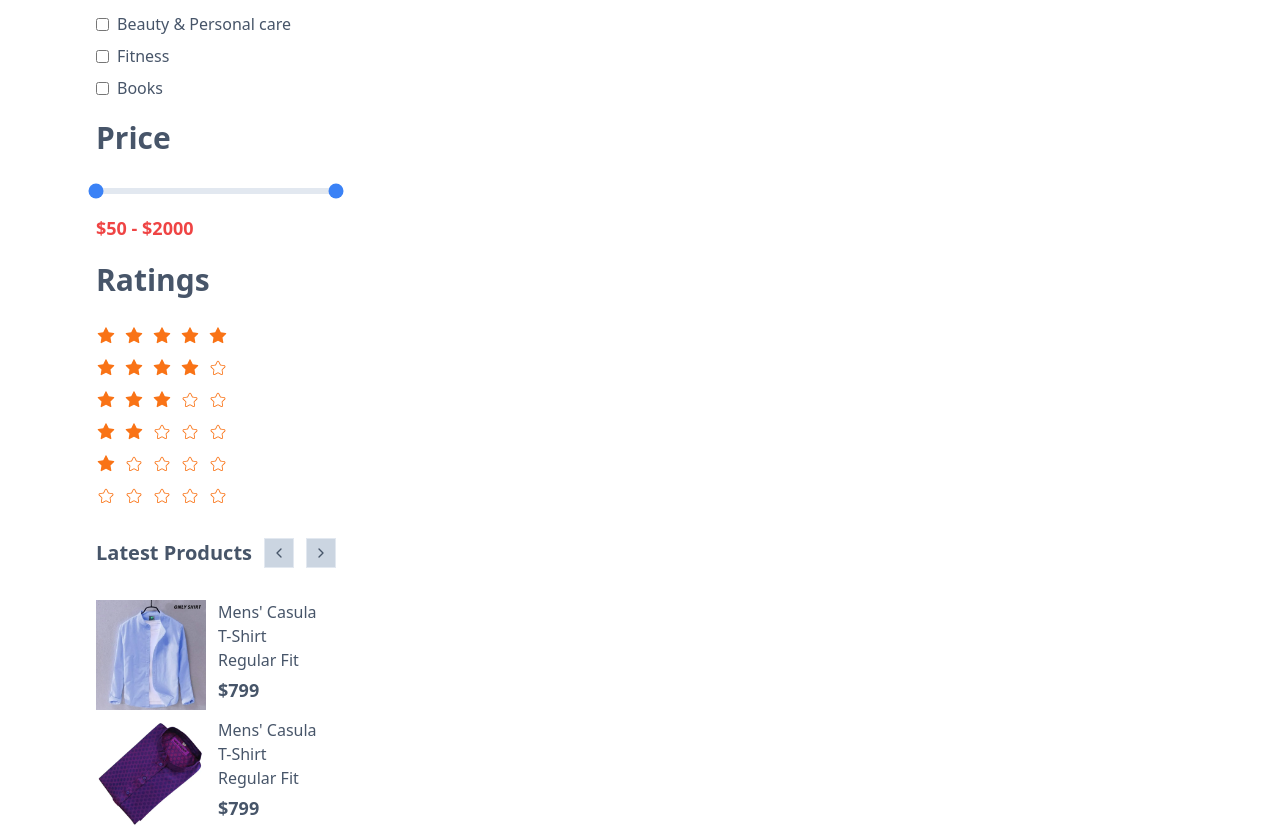
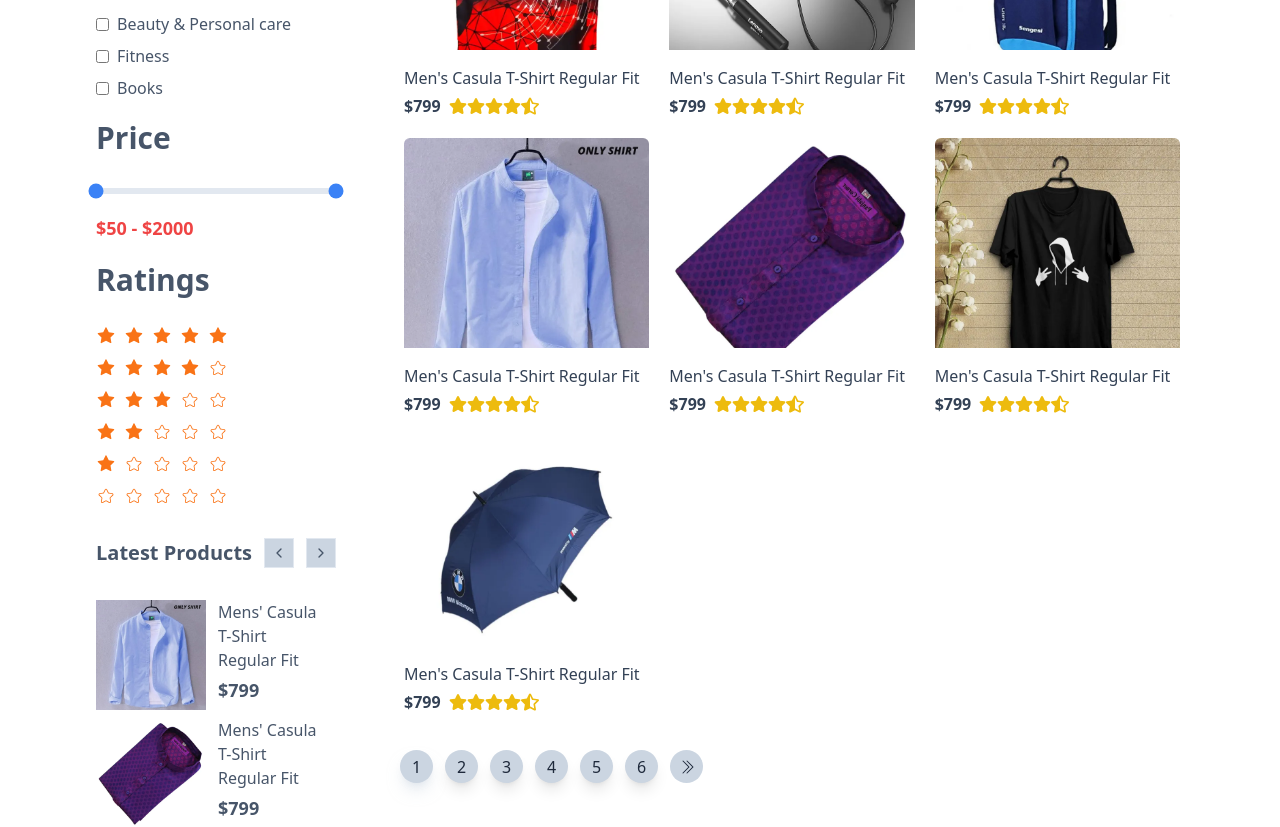
Before and after one commit to sasikant07/multi-vendor-ecommerce, a React (Create React App) app in the folder client/: page /shops in a window 1280 px wide. Shown: the part 760-1587 px from the top of the page. Built offline with nearby package versions, Linux system fonts and the light colour scheme.

Commit message:
Added Shop product design

```diff
--- /dev/null
+++ b/client/src/components/Pagination.jsx
@@ -0,0 +1,68 @@
+import React from "react";
+import { BsChevronDoubleLeft, BsChevronDoubleRight } from "react-icons/bs";
+
+const Pagination = ({
+  pageNumber,
+  setPageNumber,
+  totalItem,
+  perPage,
+  showItem,
+}) => {
+  let totalPage = Math.ceil(totalItem / perPage);
+  let startPage = pageNumber;
+
+  let dif = totalPage - pageNumber;
+
+  if (dif <= showItem) {
+    startPage = totalPage - showItem;
+  }
+  let endPage = startPage < 0 ? showItem : showItem + startPage;
+
+  if (startPage <= 0) {
+    startPage = 1;
+  }
+  const createBtn = () => {
+    const btns = [];
+
+    for (let i = startPage; i < endPage; i++) {
+      btns.push(
+        <li
+          onClick={() => setPageNumber(i)}
+          className={`
+                    ${
+                      pageNumber === i
+                        ? "bg-slate-300 shadow-lg shadow-slate-300/50 text-slate-800"
+                        : "bg-slate-300 hover:bg-slate-300 shadow-lg hover:shadow-slate-300/50 hover:text-slate-800 text-slate-800"
+                    } w-[33px] h-[33px] rounded-full flex justify-center items-center cursor-pointer`}
+        >
+          {i}
+        </li>
+      );
+    }
+    return btns;
+  };
+
+  return (
+    <ul className="flex gap-3">
+      {pageNumber > 1 && (
+        <li
+          onClick={() => setPageNumber(pageNumber - 1)}
+          className="w-[33px] h-[33px] rounded-full flex justify-center items-center bg-slate-300 text-slate-800 cursor-pointer"
+        >
+          <BsChevronDoubleLeft />
+        </li>
+      )}
+      {createBtn()}
+      {pageNumber < totalPage && (
+        <li
+          onClick={() => setPageNumber(pageNumber + 1)}
+          className="w-[33px] h-[33px] rounded-full flex justify-center items-center bg-slate-300 text-slate-800 cursor-pointer"
+        >
+          <BsChevronDoubleRight />
+        </li>
+      )}
+    </ul>
+  );
+};
+
+export default Pagination;
--- /dev/null
+++ b/client/src/components/products/ShopProducts.jsx
@@ -0,0 +1,68 @@
+import React from "react";
+import { Link } from "react-router-dom";
+import { AiFillHeart, AiOutlineShoppingCart } from "react-icons/ai";
+import { FaEye } from "react-icons/fa";
+import Ratings from "../Ratings";
+
+const ShopProducts = ({ styles }) => {
+  return (
+    <div
+      className={`w-full grid ${
+        styles === "grid"
+          ? "grid-cols-3 md-lg:grid-cols-2 md:grid-cols-2"
+          : "grid-cols-1 md-lg:grid-cols-2 md:grid-cols-2"
+      } gap-3`}
+    >
+      {[1, 2, 3, 4, 5, 6, 7].map((p, i) => (
+        <div
+          className={`flex transition-all duration-1000 hover:shadow-md hover:-translate-y-3 ${
+            styles === "grid"
+              ? "flex-col justify-start items-start"
+              : "justify-start items-center md-lg:flex-col md-lg::justify-start md-lg:items-start"
+          } w-full gap-4 bg-white p-1 rounded-md`}
+        >
+          <div
+            className={
+              styles === "grid"
+                ? "w-full relative group h-[210px] md:h-[270px] xs:h-[170px] overflow-hidden"
+                : "md-lg:w-full relative group h-[210px] md:h-[270px] overflow-hidden"
+            }
+          >
+            <img
+              className="h-[240px] rounded-md md:h-[270px] xs:h-[170px] w-full object-cover"
+              src={`http://localhost:3000/images/products/${p}.webp`}
+              alt="products"
+            />
+            <ul className="flex transition-all duration-700 -bottom-10 justify-center items-center gap-2 absolute w-full group-hover:bottom-3">
+              <li className="w-[38px] h-[38px] cursor-pointer bg-white flex justify-center items-center rounded-full hover:bg-[#7fad39] hover:text-white hover:rotate-[720deg] transition-all ">
+                <AiFillHeart />
+              </li>
+              <Link
+                to="#"
+                className="w-[38px] h-[38px] cursor-pointer bg-white flex justify-center items-center rounded-full hover:bg-[#7fad39] hover:text-white hover:rotate-[720deg] transition-all "
+              >
+                <FaEye />
+              </Link>
+              <li className="w-[38px] h-[38px] cursor-pointer bg-white flex justify-center items-center rounded-full hover:bg-[#7fad39] hover:text-white hover:rotate-[720deg] transition-all ">
+                <AiOutlineShoppingCart />
+              </li>
+            </ul>
+          </div>
+          <div className="flex justify-start items-start flex-col gap-1">
+            <h2 className="text-md text-slate-700 font-medium">
+              Men's Casula T-Shirt Regular Fit
+            </h2>
+            <div className="flex justify-start items-center gap-2">
+              <span className="text-md font-bold text-slate-700">$799</span>
+              <div className="flex text-lg">
+                <Ratings ratings={4.5} />
+              </div>
+            </div>
+          </div>
+        </div>
+      ))}
+    </div>
+  );
+};
+
+export default ShopProducts;
--- a/client/src/pages/Shops.jsx
+++ b/client/src/pages/Shops.jsx
@@ -9,11 +9,15 @@ import { FaThList } from "react-icons/fa";
 import { Range } from "react-range";
 import Footer from "../components/Footer";
 import Products from "../components/products/Products";
+import ShopProducts from "../components/products/ShopProducts";
+import Pagination from "../components/Pagination";
 
 const Shops = () => {
   const [styles, setStyles] = useState("grid");
   const [filter, setFilter] = useState(true);
   const [state, setState] = useState({ values: [50, 2000] });
+  const [pageNumber, setPageNumber] = useState(1);
+  const [perPage, setPerPage] = useState(3);
   const categories = [
     "Sports",
     "Toys",
@@ -234,20 +238,46 @@ const Shops = () => {
                     12 Products
                   </h2>
                   <div className="flex justify-center items-center gap-3">
-                    <select className="p-1 border outline-0 text-slate-600 font-semibold" name="" id="">
+                    <select
+                      className="p-1 border outline-0 text-slate-600 font-semibold"
+                      name=""
+                      id=""
+                    >
                       <option value="">Sort By</option>
                       <option value="">Low to High Price</option>
                       <option value="">SHigh to Low Price</option>
                     </select>
                     <div className="flex justify-center items-start gap-4 md-lg:hidden">
-                      <div onClick={() => setStyles("grid")} className={`p-2 ${styles === "grid" && "bg-slate-300"} text-slate-600 hover:bg-slate-300 cursor-pointer rounded-sm`}>
+                      <div
+                        onClick={() => setStyles("grid")}
+                        className={`p-2 ${
+                          styles === "grid" && "bg-slate-300"
+                        } text-slate-600 hover:bg-slate-300 cursor-pointer rounded-sm`}
+                      >
                         <BsFillGridFill />
                       </div>
-                      <div onClick={() => setStyles("list")} className={`p-2 ${styles === "list" && "bg-slate-300"} text-slate-600 hover:bg-slate-300 cursor-pointer rounded-sm`}>
+                      <div
+                        onClick={() => setStyles("list")}
+                        className={`p-2 ${
+                          styles === "list" && "bg-slate-300"
+                        } text-slate-600 hover:bg-slate-300 cursor-pointer rounded-sm`}
+                      >
                         <FaThList />
                       </div>
                     </div>
                   </div>
+                </div>
+                <div className="pb-8">
+                  <ShopProducts styles={styles} />
+                </div>
+                <div className="">
+                  <Pagination
+                    pageNumber={pageNumber}
+                    setPageNumber={setPageNumber}
+                    totalItem={20}
+                    perPage={perPage}
+                    showItem={Math.floor(20 / 3)}
+                  />
                 </div>
               </div>
             </div>
```
